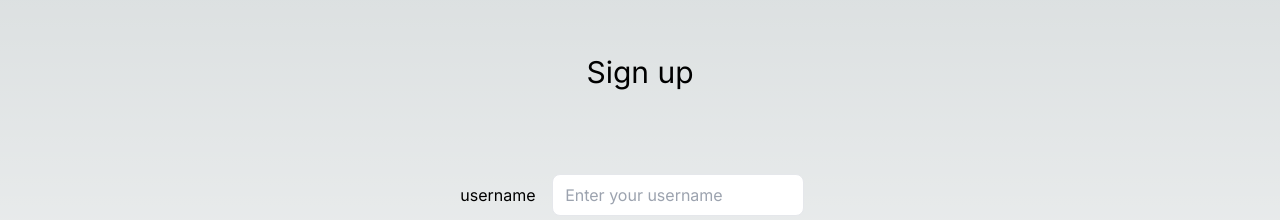
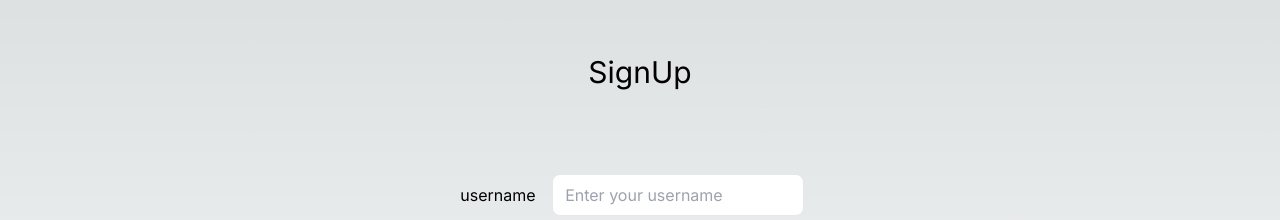
Before and after one commit to Soumyadipmaity1/User-Auth-app, a Next.js app: page /signup in a window 1280 px wide. Shown: the part 126-346 px from the top of the page. Built offline with nearby package versions, Linux system fonts and the light colour scheme.

Commit message:
chore: Update signup page heading text

```diff
--- a/src/app/signup/page.tsx
+++ b/src/app/signup/page.tsx
@@ -41,7 +41,7 @@ toast.error(error.message);
   };
   return (
     <div className="flex flex-col items-center justify-center min-h-screen py-5 ">
-      <h1 className=" p-5 text-3xl pb-20">Sign up</h1>
+      <h1 className=" p-5 text-3xl pb-20">{loading ? "Processing" : "SignUp"}</h1>
       <div className="p-1 ">
         <label htmlFor="username">username</label>
         <input
```
